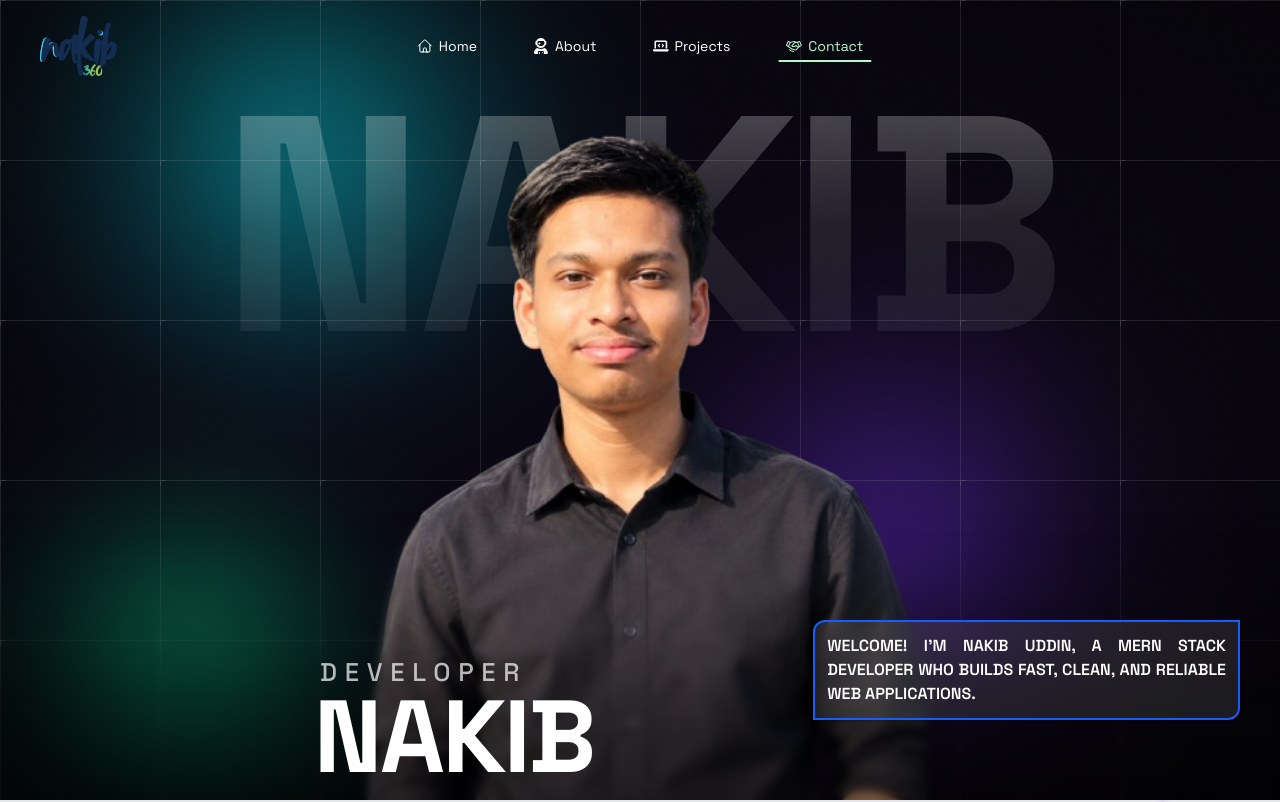
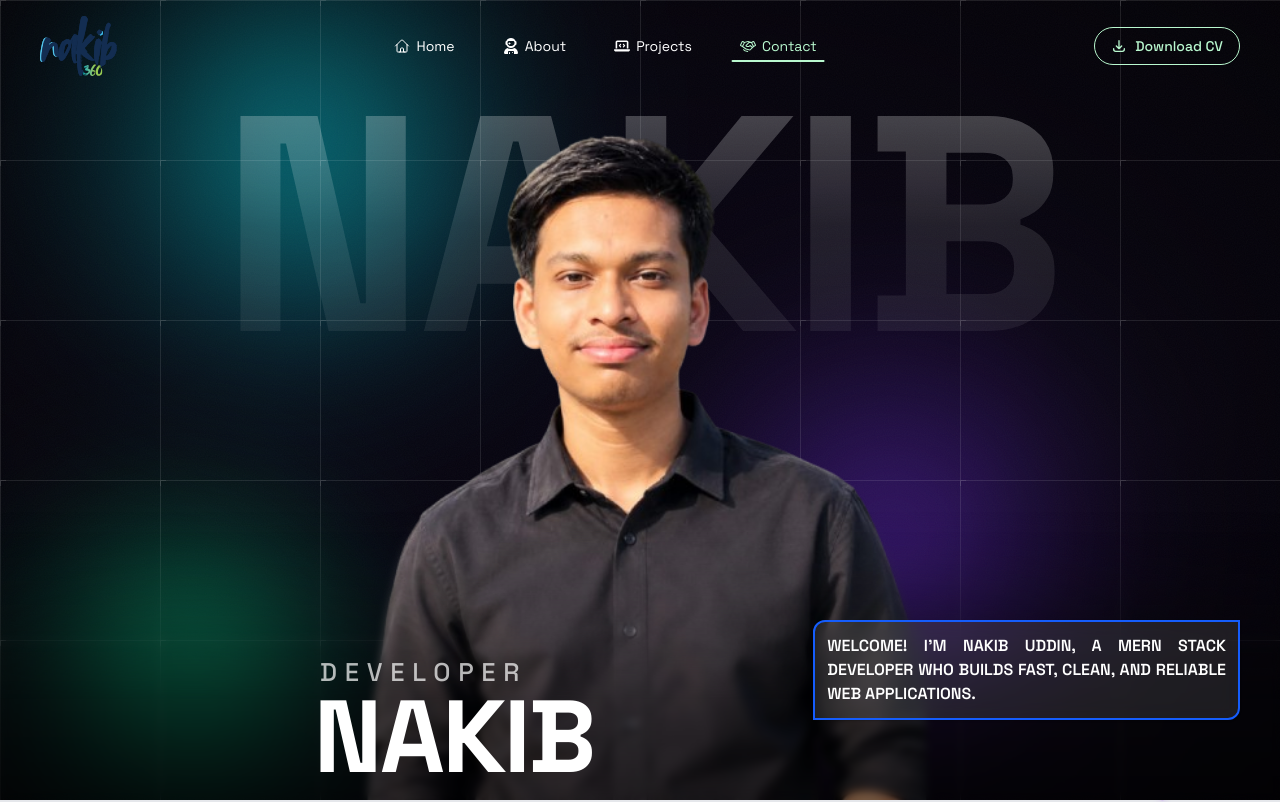
Before and after one commit to nakib360/my-animated-portfolio, a React (Vite) app: page /#home in a window 1280 px wide. Shown: the top 802 px of the page. Built offline with nearby package versions, Linux system fonts and the light colour scheme.

Commit message:
Enhance layout and styling in index.html and Header component; add smooth scroll behavior and download CV button

```diff
--- a/index.html
+++ b/index.html
@@ -1,5 +1,6 @@
 <!doctype html>
 <html lang="en">
+
 <head>
   <meta charset="UTF-8" />
   <link rel="icon" type="image/svg+xml" href="/favicon.svg" />
@@ -8,14 +9,20 @@
   <link rel="preconnect" href="https://fonts.gstatic.com" crossorigin>
   <link href="https://fonts.googleapis.com/css2?family=Space+Grotesk:wght@300..700&display=swap" rel="stylesheet">
   <style>
-      body{
+    body {
       font-family: "Space Grotesk", sans-serif;
+    }
+
+    html {
+      scroll-behavior: smooth;
     }
   </style>
   <title>Nakib uddin</title>
 </head>
+
 <body>
   <div id="root"></div>
   <script type="module" src="/src/main.jsx"></script>
 </body>
+
 </html>
--- a/src/Common/Header.jsx/Header.jsx
+++ b/src/Common/Header.jsx/Header.jsx
@@ -2,6 +2,7 @@ import { useEffect, useState } from "react";
 import { HiOutlineHome } from "react-icons/hi2";
 import { FaUserAstronaut, FaLaptopCode } from "react-icons/fa6";
 import { PiHandshake } from "react-icons/pi";
+import { HiOutlineDownload } from "react-icons/hi";
 import logo from "../../assets/nakib360's logo.svg";
 
 const rout = [
@@ -13,17 +14,25 @@ const rout = [
 
 const Header = () => {
   const [active, setActive] = useState(window.location.hash || "#home");
+  const [isFloating, setIsFloating] = useState(false);
 
   useEffect(() => {
     if (!window.location.hash) {
       window.history.replaceState(null, "", "#home");
     }
+
     const sections = rout
       .map((route) => document.querySelector(route.path))
       .filter(Boolean);
 
     const updateActiveSection = () => {
       const scrollPosition = window.scrollY + window.innerHeight * 0.35;
+
+      const homeSection = document.querySelector("#home");
+
+      if (homeSection) {
+        setIsFloating(window.scrollY > homeSection.offsetHeight * 0.35);
+      }
 
       let currentSection = "#home";
 
@@ -46,7 +55,6 @@ const Header = () => {
       setActive(currentSection);
     };
 
-    // Initial detection
     updateActiveSection();
 
     window.addEventListener("scroll", updateActiveSection, {
@@ -66,7 +74,9 @@ const Header = () => {
   }, []);
 
   return (
-    <header className="relative flex flex-col gap-2 px-4 py-4 sm:px-6 md:flex-row md:items-center md:justify-between md:px-8 lg:px-10">
+    <>
+      {/* ================= Original Header ================= */}
+      <header className="flex flex-col gap-4 px-4 py-4 sm:px-6 md:flex-row md:items-center md:justify-between md:px-8 lg:px-10">
         {/* Logo */}
         <a
           href="#home"
@@ -76,8 +86,8 @@ const Header = () => {
           <img className="h-15" src={logo} alt="Nakib360 logo" />
         </a>
 
-      {/* Navigation */}
-      <nav className="flex w-full items-center justify-between md:absolute md:left-1/2 md:w-auto md:-translate-x-1/2 md:justify-center md:gap-6 lg:gap-10">
+        {/* Original Navigation */}
+        <nav className="flex w-full items-center justify-between gap-2 md:w-auto md:gap-6 lg:gap-8">
           {rout.map((route) => {
             const isActive = active === route.path;
 
@@ -87,14 +97,15 @@ const Header = () => {
                 href={route.path}
                 onClick={() => setActive(route.path)}
                 className={`group relative flex items-center gap-1 whitespace-nowrap px-2 py-1.5 text-xs transition-colors duration-300 sm:gap-1.5 sm:text-sm ${
-                isActive ? "text-green-200" : "text-white hover:text-green-200"
+                  isActive
+                    ? "text-green-200"
+                    : "text-white hover:text-green-200"
                 }`}
               >
                 <span className="text-sm sm:text-base">{route.icon}</span>
 
                 <span>{route.name}</span>
 
-              {/* Custom underline */}
                 <span
                   className={`absolute bottom-0 left-1/2 h-0.5 -translate-x-1/2 rounded-full bg-green-200 transition-all duration-300 ${
                     isActive ? "w-full" : "w-0 group-hover:w-full"
@@ -104,7 +115,52 @@ const Header = () => {
             );
           })}
         </nav>
+
+        {/* Download CV */}
+        <a
+          href="/cv.pdf"
+          download
+          className="z-10 flex items-center justify-center gap-2 whitespace-nowrap rounded-full border border-green-200 px-4 py-2 text-xs font-medium text-green-200 transition-all hover:bg-green-200 hover:text-black sm:text-sm"
+        >
+          <HiOutlineDownload className="text-sm sm:text-base" />
+          Download CV
+        </a>
       </header>
+
+      {/* ================= Floating Navigation ================= */}
+      <div
+        className={`fixed left-1/2 top-4 z-[100] -translate-x-1/2 transition-all duration-500 ease-[cubic-bezier(0.22,1,0.36,1)] ${
+          isFloating
+            ? "translate-y-0 opacity-100"
+            : "-translate-y-[150%] opacity-0 pointer-events-none"
+        }`}
+      >
+        <nav className="flex items-center gap-1 rounded-full bg-white p-1.5 shadow-xl shadow-black/20">
+          {rout.map((route) => {
+            const isActive = active === route.path;
+
+            return (
+              <a
+                key={route.id}
+                href={route.path}
+                onClick={() => setActive(route.path)}
+                className={`flex items-center gap-1 whitespace-nowrap rounded-full px-3 py-2 text-xs transition-all duration-300 sm:gap-1.5 sm:px-4 sm:text-sm ${
+                  isActive
+                    ? "bg-blue-500 text-white"
+                    : "text-gray-700 hover:bg-gray-100"
+                }`}
+              >
+                <span className="text-sm sm:text-base">
+                  {route.icon}
+                </span>
+
+                <span>{route.name}</span>
+              </a>
+            );
+          })}
+        </nav>
+      </div>
+    </>
   );
 };
 
--- a/src/Root/Root.jsx
+++ b/src/Root/Root.jsx
@@ -5,13 +5,13 @@ import ParticleBackground from "./Particlebackground";
 
 const Root = () => {
   return (
-    <div className="relative bg-gray-200">
+    <div className="relative ">
       <ParticleBackground />
       <div className="relative z-10">
         <div id="home">
           <Home />
         </div>
-        <div id="about" className="py-10">
+        <div id="about" className="py-10 ">
           <About />
         </div>
         <div id="projects" className="py-10">
```
Lines whose indentation alone changed are shown as unchanged.
